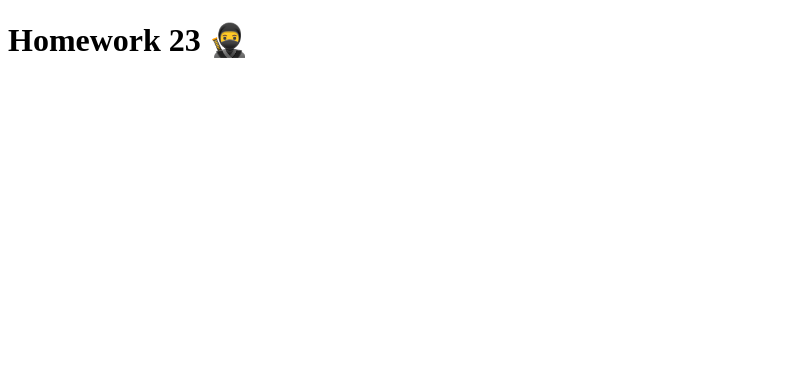
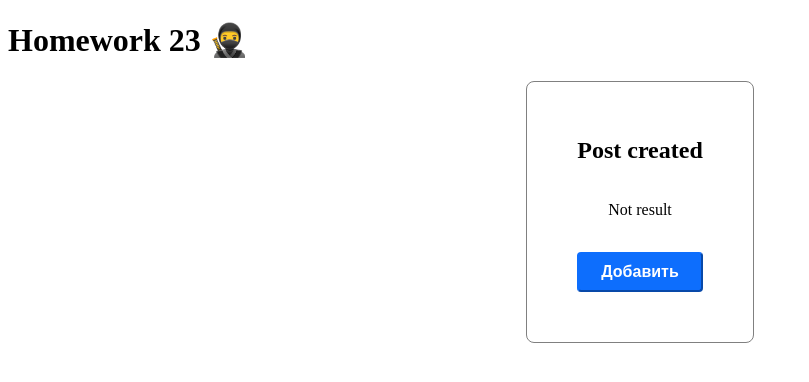
Before and after one commit to mikolaOsievski/teachmeskills-js, a plain HTML site: page index.html in a window 1280 px wide. Shown: the whole page, without its empty margins (0-809 px from the left). Drawn offline with Linux system fonts and the light colour scheme; no server answers.

Commit message:
Done homework-23

```diff
--- a/assets/scripts/script.js
+++ b/assets/scripts/script.js
@@ -2,6 +2,21 @@
   Отправьте GET на адресс 'https://jsonplaceholder.typicode.com/posts' после чего извлеките только первые 20 записей
 	и отсортируйте их по убыванию длины title.
 */
+
+async function getPosts(url) {
+  let response = await fetch(url);
+  let result = await response.json();
+
+  let posts = result.slice(0, 20);
+
+  posts.sort((a, b) => b.title.length - a.title.length);
+
+  console.log(posts);
+}
+
+let url = "https://jsonplaceholder.typicode.com/posts";
+
+getPosts(url);
 
 /* Task #2
 	Создайте html документ, в котором подключите script.js. В html файле создайте кнопку (любого вида).
@@ -14,3 +29,26 @@
 	В случае получения ответа создайте div, в котором будет храниться информация о полученном ответе (поля title и body ответа).
 	Оформление div придумайте сами.
 */
+
+let post = { title: "foo", body: "bar", userId: 1 };
+
+let button = document.querySelector("button#send");
+button.addEventListener("click", () => sendPost(url, post));
+
+async function sendPost(url, post) {
+  let response = await fetch(url, {
+    method: "POST",
+    body: JSON.stringify(post),
+    headers: {
+      "Content-type": "application/json; charset=UTF-8",
+    },
+  });
+
+  let result = await response.json();
+  if (response.ok) {
+    let section = document.querySelector("section.container");
+    let div = document.createElement("div");
+    div.innerHTML = `<p><strong>Title:</strong> ${result.title}.</p> <p><strong>Body:</strong> ${result.body}.</p>`;
+    section.replaceChild(div, section.childNodes[1]);
+  }
+}
--- a/assets/styles/style.css
+++ b/assets/styles/style.css
@@ -0,0 +1,49 @@
+* {
+  box-sizing: border-box;
+}
+.wrapper {
+  display: flex;
+  justify-content: center;
+  align-items: center;
+}
+.box-post {
+  display: flex;
+  flex-direction: column;
+  padding: 50px;
+  border: 1px solid grey;
+  border-radius: 0.5rem;
+}
+.box-post h2 {
+  margin-top: 0.3rem;
+  margin-bottom: 0.3rem;
+}
+.container {
+  display: flex;
+  flex-direction: column;
+  justify-content: center;
+  align-items: center;
+  min-height: 84px;
+  text-align: center;
+}
+button {
+  display: inline-block;
+  padding: 0.375rem 0.75rem;
+  font-size: 1rem;
+  font-weight: 600;
+  line-height: 1.5;
+  text-align: center;
+  text-decoration: none;
+  vertical-align: middle;
+  color: #fff;
+  background-color: #0d6efd;
+  border-color: #0d6efd;
+  outline-color: #0d6efd;
+  cursor: pointer;
+  border-radius: 0.25rem;
+  transition: color 0.15s ease-in-out, background-color 0.15s ease-in-out,
+    border-color 0.15s ease-in-out, box-shadow 0.15s ease-in-out;
+}
+button:hover {
+  background-color: #0b5ed7;
+  border-color: #0a58ca;
+}
--- a/index.html
+++ b/index.html
@@ -9,6 +9,18 @@
   </head>
   <body>
     <h1>Homework 23 🥷</h1>
+
+    <div class="wrapper">
+      <div class="box-post">
+        <h2>Post created</h2>
+        <section class="container">
+          <p>Not result</p>
+        </section>
+
+        <button id="send">Добавить</button>
+      </div>
+    </div>
+
     <script src="./assets/scripts/script.js"></script>
   </body>
 </html>
```
